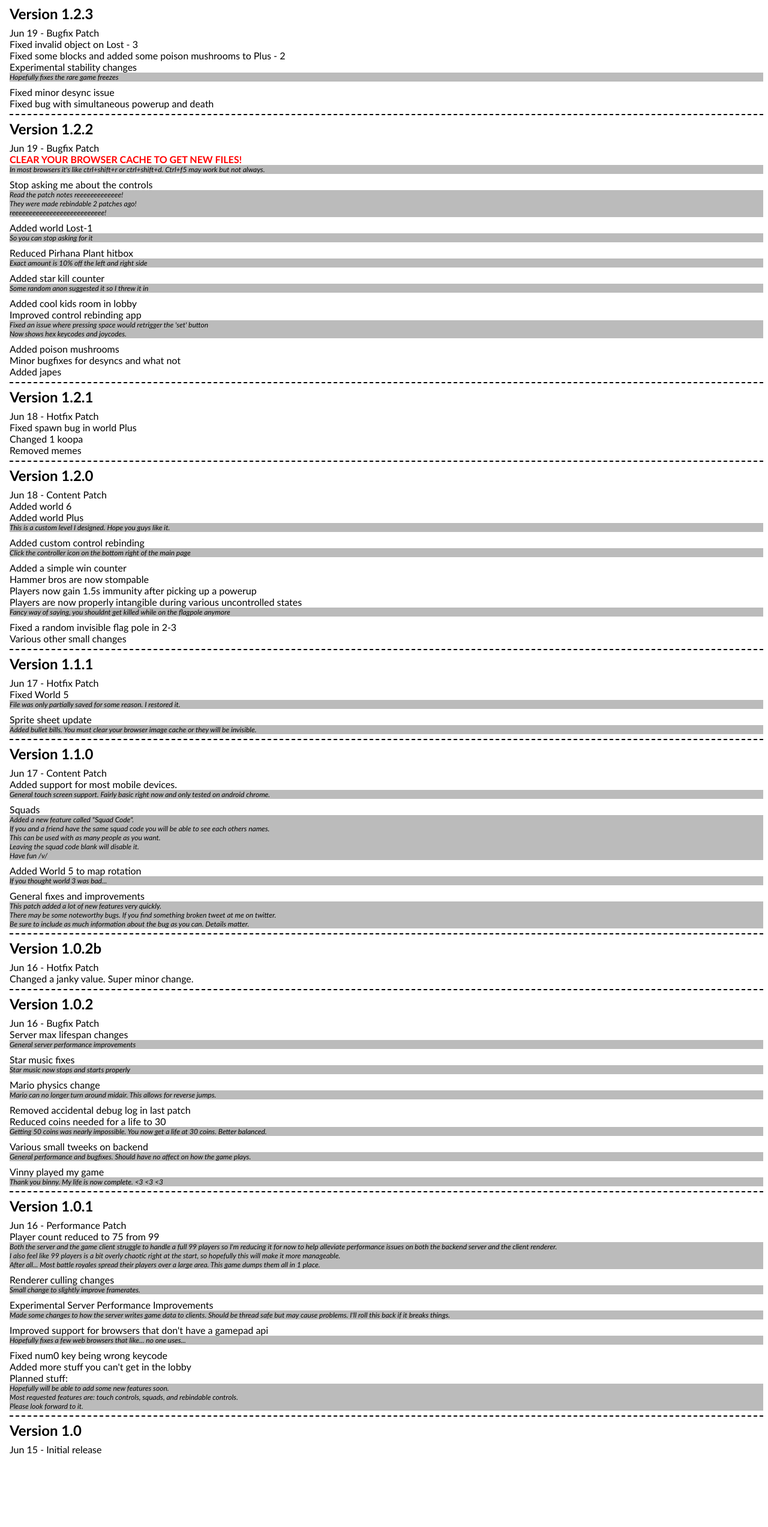
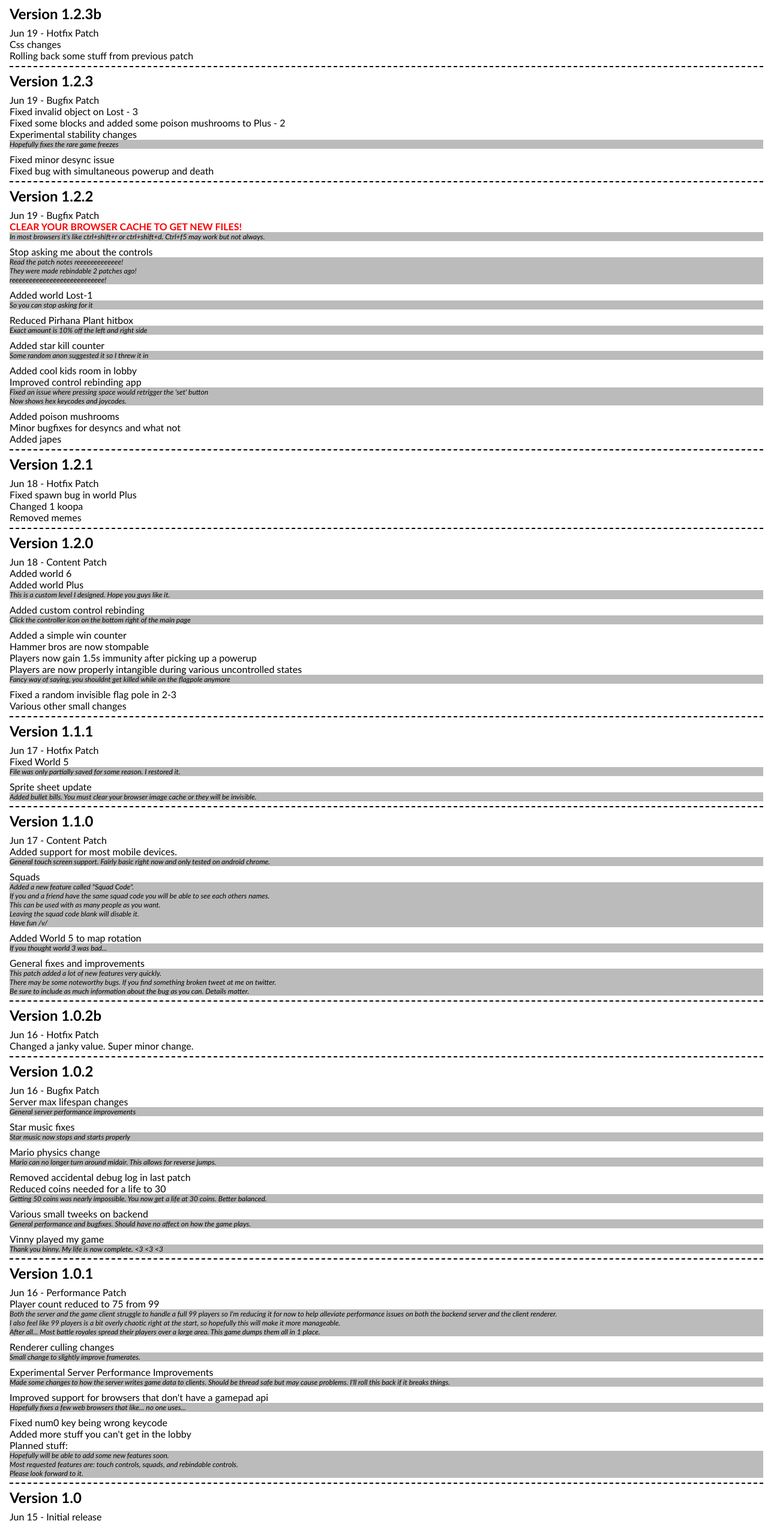
Before and after one commit to infernoplus/InfringeRoyale, a web app: page /patch.html in a window 1280 px wide. Shown: the whole page at 60% size. Before the commit the page ends 2424 px from the top, so only its background shows below. Run offline with its HTML, style and script files only (its server is not run), Linux system fonts and the light colour scheme; data that the repository does not hold is empty.

Commit message:
patch notes update.

```diff
--- a/royale-client/src/main/webapp/patch.html
+++ b/royale-client/src/main/webapp/patch.html
@@ -6,6 +6,12 @@
     <link rel='stylesheet' type='text/css' href='css/patch.css'>
   </head>
   <body>
+    <div class='p ver'>Version 1.2.3b</div>
+    <div class='p chng'>Jun 19 - Hotfix Patch</div>
+    <div class='p chng'>Css changes</div>
+    <div class='p chng'>Rolling back some stuff from previous patch</div>
+    <div class='p splt'></div>
+
     <div class='p ver'>Version 1.2.3</div>
     <div class='p chng'>Jun 19 - Bugfix Patch</div>
     <div class='p chng'>Fixed invalid object on Lost - 3</div>
```
